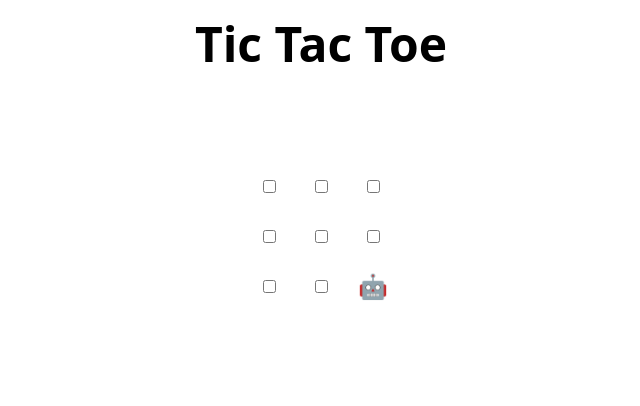
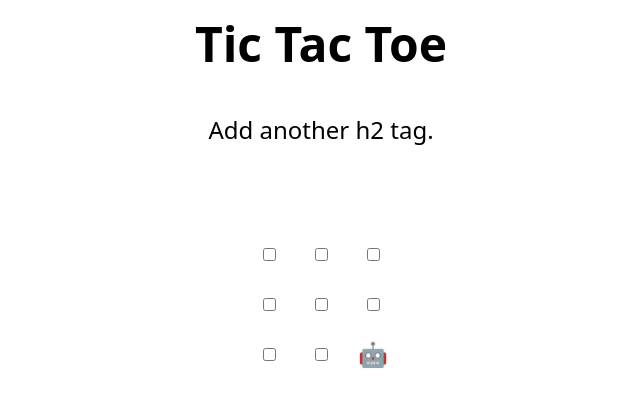
Before and after one commit to abrarmurad416/introduction-to-github, a plain HTML site: page index.html in a window 1280 px wide. Shown: the whole page, without its empty margins (319-959 px from the left). Drawn offline with Linux system fonts and the light colour scheme.

Commit message:
Update index.html
suggestion commit

```diff
--- a/index.html
+++ b/index.html
@@ -45,6 +45,7 @@
     <td><input type="checkbox" /></td>
     <td><input type="checkbox" /></td>
   </tr>
+  Add another h2 tag.
 </table>
 
 <h2 hidden>Game over, refresh to play again 🧑‍💻 🤖!</h2>
```
